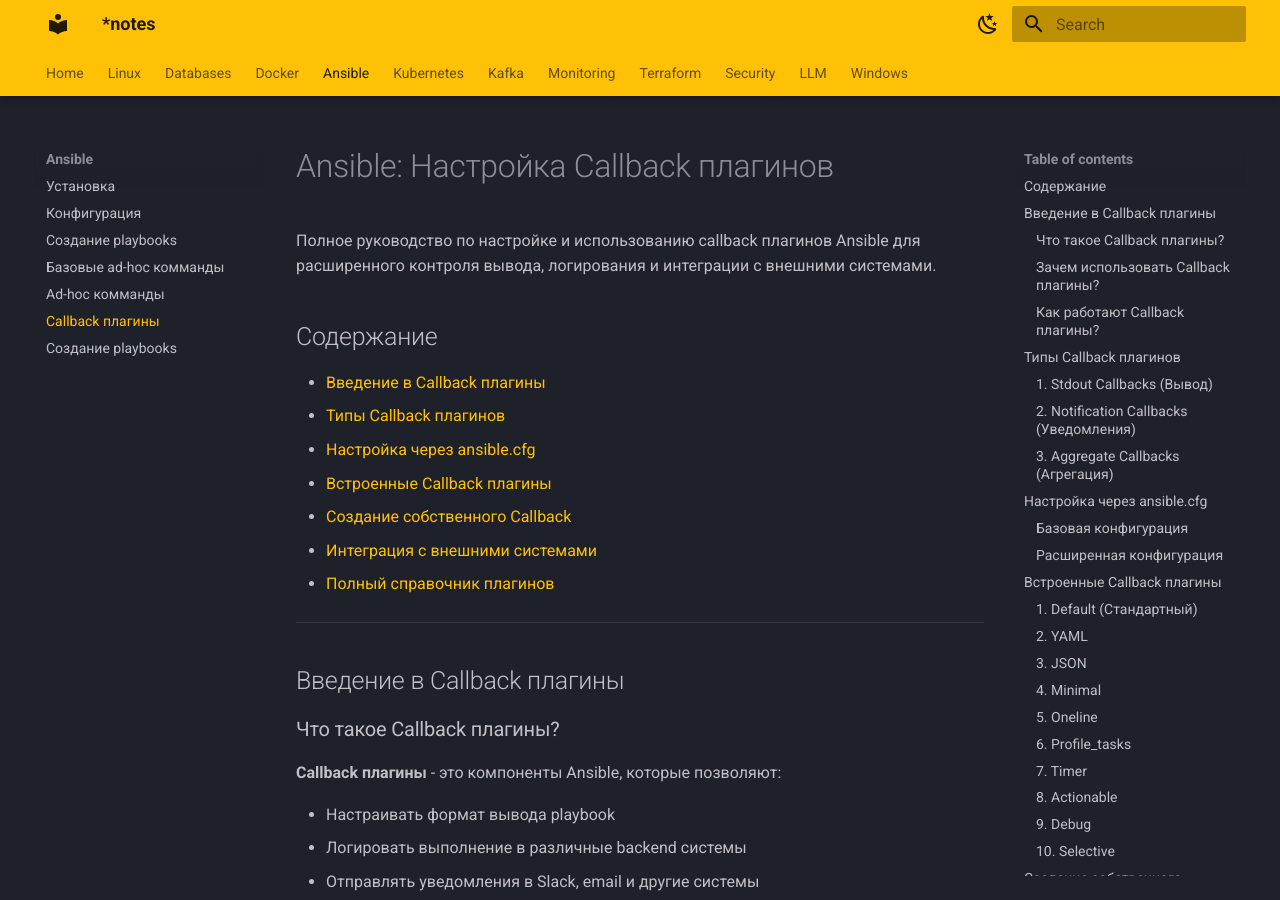
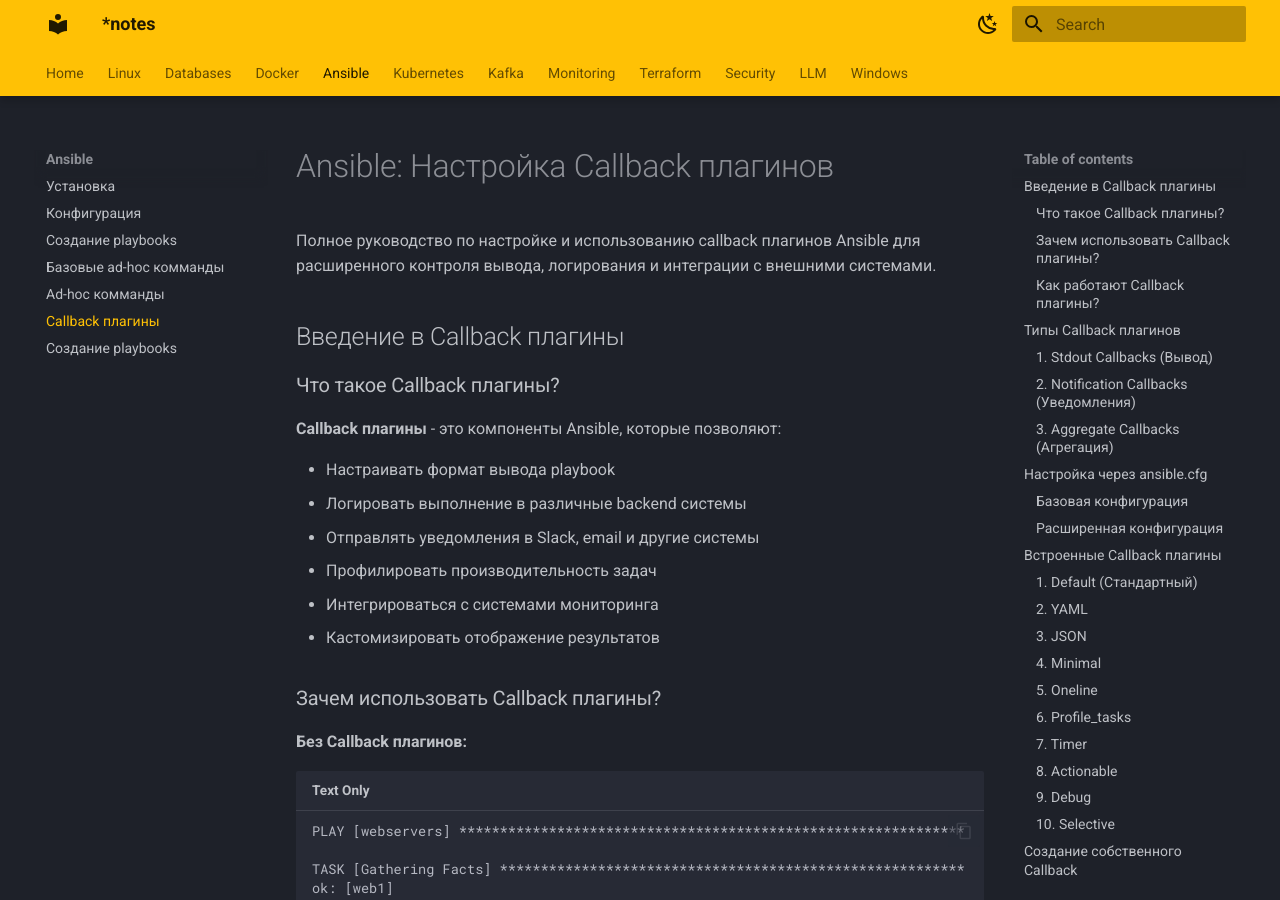
Before and after one commit to becausethatbee/terminator, an MkDocs documentation site: the page built from docs/ansible/callback/index.md, in a window 1280 px wide and 900 px high. Built offline with MkDocs 1.6.1 and Material for MkDocs 9.7.7, drawn with Linux system fonts in a browser that asks for light colours.

Commit message:
Автоматический коммит: 2025-09-26 14:08:25

```diff
--- a/docs/ansible/callback/index.md
+++ b/docs/ansible/callback/index.md
@@ -2,17 +2,6 @@
 
 Полное руководство по настройке и использованию callback плагинов Ansible для расширенного контроля вывода, логирования и интеграции с внешними системами.
 
-## Содержание
-
-- [Введение в Callback плагины](#введение-в-callback-плагины)
-- [Типы Callback плагинов](#типы-callback-плагинов)
-- [Настройка через ansible.cfg](#настройка-через-ansiblecfg)
-- [Встроенные Callback плагины](#встроенные-callback-плагины)
-- [Создание собственного Callback](#создание-собственного-callback)
-- [Интеграция с внешними системами](#интеграция-с-внешними-системами)
-- [Полный справочник плагинов](#полный-справочник-плагинов)
-
----
 
 ## Введение в Callback плагины
 
```
Also changed, not shown: docs/ansible/ad-hoc/index.md (+1 -9 lines), 1 other file.
